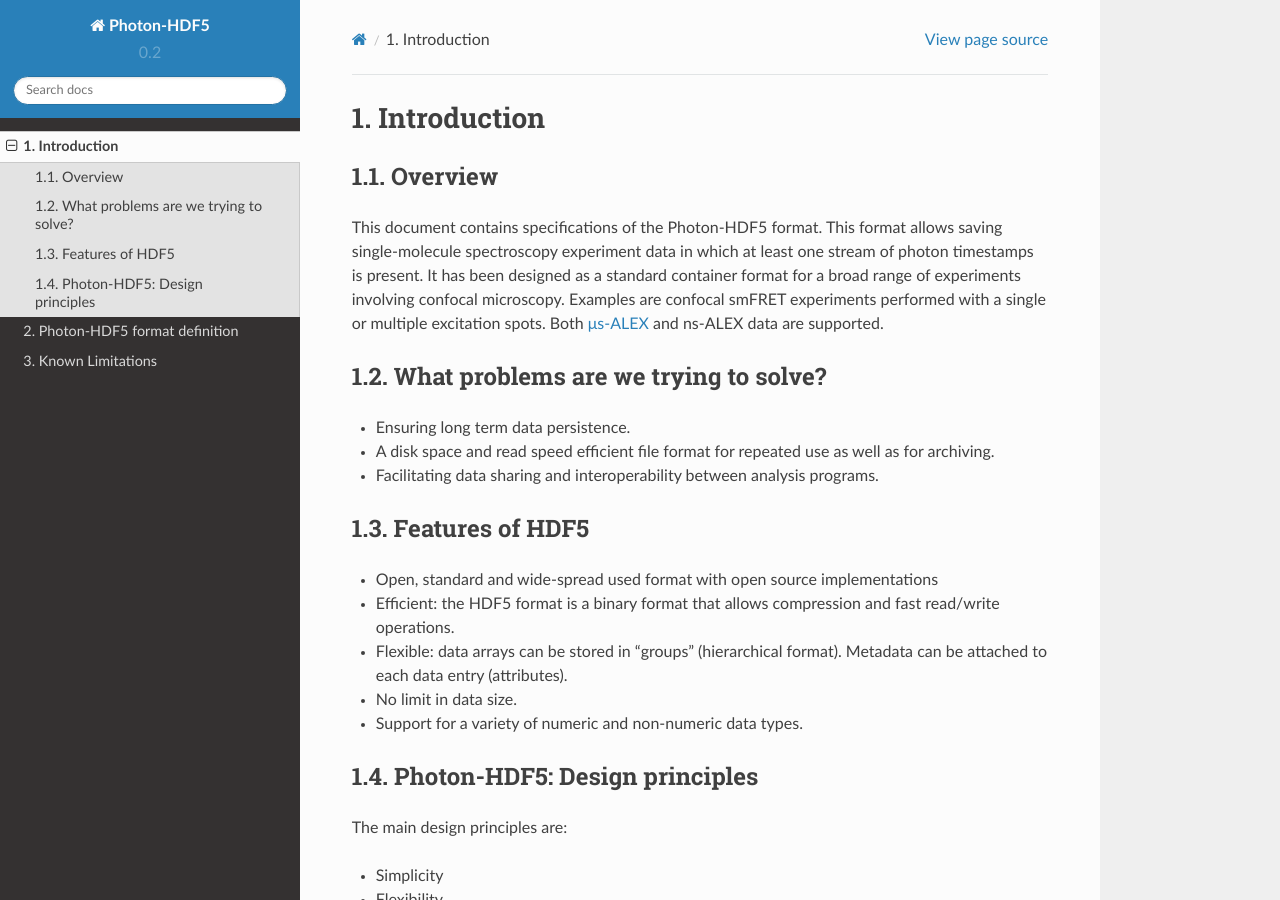
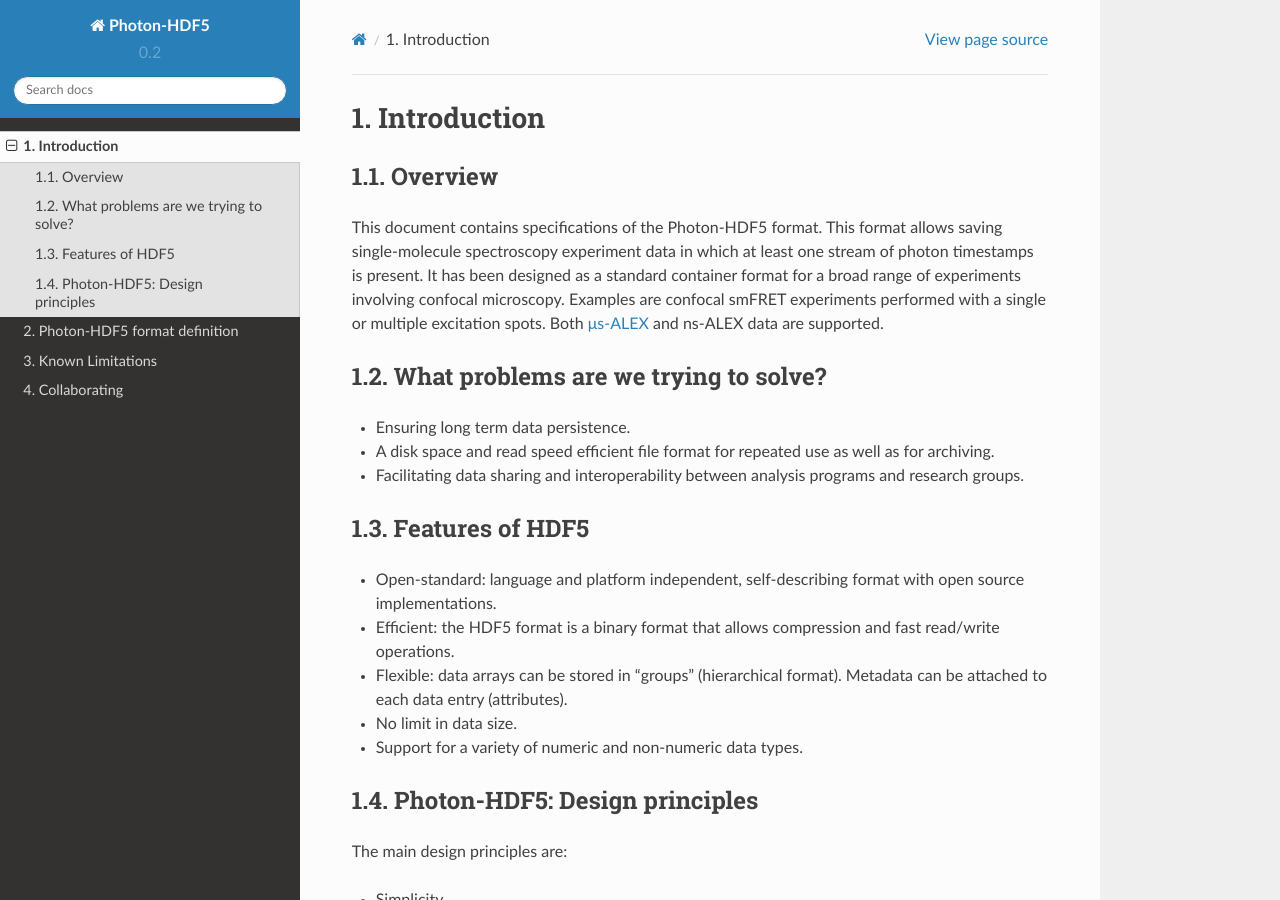
Before and after one commit to Photon-HDF5/photon-hdf5, a Sphinx documentation site: the page built from docs/intro.rst, in a window 1280 px wide and 900 px high. Built offline with Sphinx 7.4.7 and the Read the Docs theme 2.0.0, drawn with Linux system fonts in a browser that asks for light colours.

```diff
--- a/docs/index.rst
+++ b/docs/index.rst
@@ -28,10 +28,11 @@ respectively) allowing for a correct interpretation of the dataset
 by a burst analysis program.
 
 This document contains the reference documentation for the Photon-HDF5 format.
-Other related resources are:
+
+Related resources:
 
 - `Examples of reading Photon-HDF5 files in multiple laguages <https://github.com/Photon-Data/photon_hdf5_reading_examples>`__
-- **`phconvert <https://github.com/Photon-Data/phconvert>`__**: reference library to write and convert Photon-HDF5 files
+- `**phconvert** <https://github.com/Photon-Data/phconvert>`__: reference library to write and convert Photon-HDF5 files
 
 For a brief introduction on the HDF5 format and its
 use for single-molecule spectroscopy, see
@@ -64,3 +65,4 @@ Table of contents
     intro
     phdata
     limitations
+    contributing
--- a/docs/intro.rst
+++ b/docs/intro.rst
@@ -20,13 +20,14 @@ What problems are we trying to solve?
 
 -  Ensuring long term data persistence.
 -  A disk space and read speed efficient file format for repeated use as well as for archiving.
--  Facilitating data sharing and interoperability between analysis programs.
+-  Facilitating data sharing and interoperability between analysis programs and
+   research groups.
 
 Features of HDF5
 ----------------
 
--  Open, standard and wide-spread used format with open source
-   implementations
+-  Open-standard: language and platform independent, self-describing format
+   with open source implementations.
 -  Efficient: the HDF5 format is a binary format that allows compression
    and fast read/write operations.
 -  Flexible: data arrays can be stored in "groups" (hierarchical
```
Also changed, not shown: docs/contributing.rst (added, +57 -0 lines).
